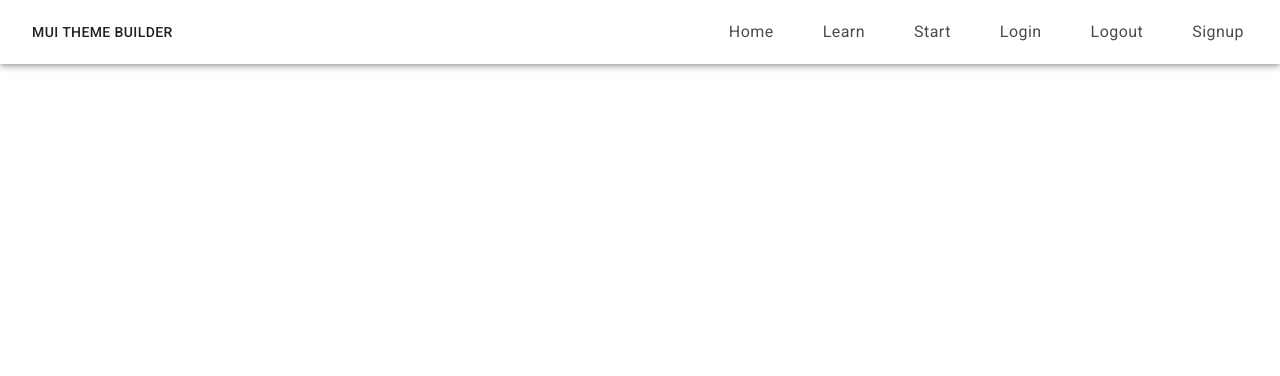
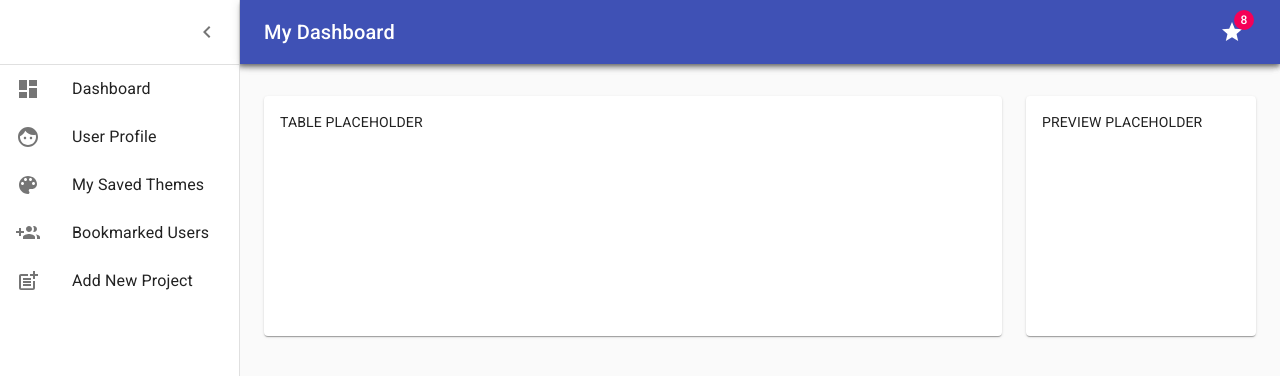
Before and after one commit to mui-toolkit/mui-toolkit, a React (Create React App) app: page /userdashboard in a window 1280 px wide. Shown: the top 376 px of the page. Built offline with nearby package versions, Linux system fonts and the light colour scheme; no server answers.

Commit message:
sample userDashboard component layout

```diff
--- a/package.json
+++ b/package.json
@@ -4,10 +4,12 @@
   "private": true,
   "dependencies": {
     "@material-ui/core": "^4.9.7",
+    "@material-ui/icons": "^4.9.1",
     "@material-ui/styles": "^4.9.6",
     "@testing-library/jest-dom": "^4.2.4",
     "@testing-library/react": "^9.5.0",
     "@testing-library/user-event": "^7.2.1",
+    "clsx": "^1.1.0",
     "file-saver": "^2.0.2",
     "firebase": "^7.12.0",
     "firebase-app": "0.0.1",
--- a/src/components/App.js
+++ b/src/components/App.js
@@ -7,6 +7,7 @@ import Login from './Login';
 import Signup from './Signup';
 import UsersThemes from './UsersThemes';
 import SavedThemes from './SavedThemes';
+import UserDashboard from './UserDashboard';
 import auth from './auth';
 import firebase from 'firebase';
 import 'firebase/auth';
@@ -36,6 +37,7 @@ function App() {
 				<Route exact path="/auth" component={auth} />
 				<Route exact path="/usersthemes" component={UsersThemes} />
 				<Route exact path="/savedthemes" component={SavedThemes} />
+				<Route exact path="/userdashboard" component={UserDashboard} />
 			</Switch>
 		</BrowserRouter>
 	);
--- a/src/components/UserDashboard.js
+++ b/src/components/UserDashboard.js
@@ -0,0 +1,230 @@
+import React, { useState } from "react";
+import clsx from "clsx";
+import { makeStyles } from "@material-ui/core/styles";
+import CssBaseline from "@material-ui/core/CssBaseline";
+import Drawer from "@material-ui/core/Drawer";
+
+import AppBar from "@material-ui/core/AppBar";
+import Toolbar from "@material-ui/core/Toolbar";
+import List from "@material-ui/core/List";
+import Typography from "@material-ui/core/Typography";
+import Divider from "@material-ui/core/Divider";
+import IconButton from "@material-ui/core/IconButton";
+import Badge from "@material-ui/core/Badge";
+import Container from "@material-ui/core/Container";
+import Grid from "@material-ui/core/Grid";
+import Paper from "@material-ui/core/Paper";
+import Link from "@material-ui/core/Link";
+import DashboardIcon from "@material-ui/icons/Dashboard";
+import FaceIcon from "@material-ui/icons/Face";
+import PaletteIcon from "@material-ui/icons/Palette";
+import GroupAddIcon from "@material-ui/icons/GroupAdd";
+import ListItem from "@material-ui/core/ListItem";
+import ListItemIcon from "@material-ui/core/ListItemIcon";
+import ListItemText from "@material-ui/core/ListItemText";
+import PostAddIcon from "@material-ui/icons/PostAdd";
+import MenuIcon from "@material-ui/icons/Menu";
+import ChevronLeftIcon from "@material-ui/icons/ChevronLeft";
+import StarIcon from "@material-ui/icons/Star";
+
+const drawerWidth = 240;
+
+const useStyles = makeStyles(theme => ({
+  root: {
+    display: "flex"
+  },
+  toolbar: {
+    paddingRight: 24 // keep right padding when drawer closed
+  },
+  toolbarIcon: {
+    display: "flex",
+    alignItems: "center",
+    justifyContent: "flex-end",
+    padding: "0 8px",
+    ...theme.mixins.toolbar
+  },
+  appBar: {
+    zIndex: theme.zIndex.drawer + 1,
+    transition: theme.transitions.create(["width", "margin"], {
+      easing: theme.transitions.easing.sharp,
+      duration: theme.transitions.duration.leavingScreen
+    })
+  },
+  appBarShift: {
+    marginLeft: drawerWidth,
+    width: `calc(100% - ${drawerWidth}px)`,
+    transition: theme.transitions.create(["width", "margin"], {
+      easing: theme.transitions.easing.sharp,
+      duration: theme.transitions.duration.enteringScreen
+    })
+  },
+  menuButton: {
+    marginRight: 36
+  },
+  menuButtonHidden: {
+    display: "none"
+  },
+  title: {
+    flexGrow: 1
+  },
+  drawerPaper: {
+    position: "relative",
+    whiteSpace: "nowrap",
+    width: drawerWidth,
+    transition: theme.transitions.create("width", {
+      easing: theme.transitions.easing.sharp,
+      duration: theme.transitions.duration.enteringScreen
+    })
+  },
+  drawerPaperClose: {
+    overflowX: "hidden",
+    transition: theme.transitions.create("width", {
+      easing: theme.transitions.easing.sharp,
+      duration: theme.transitions.duration.leavingScreen
+    }),
+    width: theme.spacing(7),
+    [theme.breakpoints.up("sm")]: {
+      width: theme.spacing(9)
+    }
+  },
+  appBarSpacer: theme.mixins.toolbar,
+  content: {
+    flexGrow: 1,
+    height: "100vh",
+    overflow: "auto"
+  },
+  container: {
+    paddingTop: theme.spacing(4),
+    paddingBottom: theme.spacing(4)
+  },
+  paper: {
+    padding: theme.spacing(2),
+    display: "flex",
+    overflow: "auto",
+    flexDirection: "column"
+  },
+  fixedHeight: {
+    height: 240
+  }
+}));
+
+export default function UserDashboard() {
+  const classes = useStyles();
+  const [open, setOpen] = useState(true);
+  const handleDrawerOpen = () => {
+    setOpen(true);
+  };
+  const handleDrawerClose = () => {
+    setOpen(false);
+  };
+  const fixedHeightPaper = clsx(classes.paper, classes.fixedHeight);
+
+  return (
+    <div className={classes.root}>
+      <CssBaseline />
+      <AppBar
+        position="absolute"
+        className={clsx(classes.appBar, open && classes.appBarShift)}
+      >
+        <Toolbar className={classes.toolbar}>
+          <IconButton
+            edge="start"
+            color="inherit"
+            aria-label="open drawer"
+            onClick={handleDrawerOpen}
+            className={clsx(
+              classes.menuButton,
+              open && classes.menuButtonHidden
+            )}
+          >
+            <MenuIcon />
+          </IconButton>
+          <Typography
+            component="h1"
+            variant="h6"
+            color="inherit"
+            noWrap
+            className={classes.title}
+          >
+            My Dashboard
+          </Typography>
+          <IconButton color="inherit">
+            {/* make star number this dynamic */}
+            <Badge badgeContent={8} color="secondary">
+              <StarIcon />
+            </Badge>
+          </IconButton>
+        </Toolbar>
+      </AppBar>
+      <Drawer
+        variant="permanent"
+        classes={{
+          paper: clsx(classes.drawerPaper, !open && classes.drawerPaperClose)
+        }}
+        open={open}
+      >
+        <div className={classes.toolbarIcon}>
+          <IconButton onClick={handleDrawerClose}>
+            <ChevronLeftIcon />
+          </IconButton>
+        </div>
+        <Divider />
+        <div>
+          <ListItem button>
+            <ListItemIcon>
+              <DashboardIcon />
+            </ListItemIcon>
+            <ListItemText primary="Dashboard" />
+          </ListItem>
+          <ListItem button>
+            <ListItemIcon>
+              <FaceIcon />
+            </ListItemIcon>
+            <ListItemText primary="User Profile" />
+          </ListItem>
+          <ListItem button>
+            <ListItemIcon>
+              <PaletteIcon />
+            </ListItemIcon>
+            <ListItemText primary="My Saved Themes" />
+          </ListItem>
+          <ListItem button>
+            <ListItemIcon>
+              <GroupAddIcon />
+            </ListItemIcon>
+            <ListItemText primary="Bookmarked Users" />
+          </ListItem>
+          <ListItem button>
+            <ListItemIcon>
+              <PostAddIcon />
+            </ListItemIcon>
+            <ListItemText primary="Add New Project" />
+          </ListItem>
+        </div>
+        {/* <Divider />
+        public/private themes */}
+      </Drawer>
+      <main className={classes.content}>
+        <div className={classes.appBarSpacer} />
+        <Container maxWidth="lg" className={classes.container}>
+          <Grid container spacing={3}>
+            {/* SAVED THEMES */}
+            <Grid item xs={12} md={8} lg={9}>
+              <Paper className={fixedHeightPaper}>
+                {/* <TableComponent /> */}
+                TABLE PLACEHOLDER
+              </Paper>
+            </Grid>
+            {/* PREVIEW */}
+            <Grid item xs={12} md={4} lg={3}>
+              <Paper className={fixedHeightPaper}>
+                {/* <PreviewComponent /> */}
+                PREVIEW PLACEHOLDER
+              </Paper>
+            </Grid>
+          </Grid>
+        </Container>
+      </main>
+    </div>
+  );
+}
--- a/src/components/build/SaveTheme.js
+++ b/src/components/build/SaveTheme.js
@@ -35,9 +35,8 @@ export const SaveTheme = props => {
       .collection("CustomizedThemes")
       .doc(`${themeName}`)
       .set({ downloadTheme, createdAt: new Date() })
-      // .update({ timestamp: firebase.firestore.FieldValue.serverTimestamp() })
       .then(ref => {
-        console.log("Added Theme ", ref.id);
+        console.log("Added Theme ", `${ref.themeName}`);
       })
       .catch(function(error) {
         console.log("Error creating a new theme: ", error);
--- a/src/components/ui/Header.js
+++ b/src/components/ui/Header.js
@@ -1,33 +1,31 @@
-import React from 'react';
-import AppBar from '@material-ui/core/AppBar';
-import Toolbar from '@material-ui/core/Toolbar';
-import Typography from '@material-ui/core/Typography';
-import { makeStyles } from '@material-ui/styles';
-import Tabs from '@material-ui/core/Tabs';
-import Tab from '@material-ui/core/Tab';
-import { Link } from 'react-router-dom';
-import Button from '@material-ui/core/Button';
-import firebase from 'firebase';
-import 'firebase/auth';
+import React from "react";
+import AppBar from "@material-ui/core/AppBar";
+import Toolbar from "@material-ui/core/Toolbar";
+import Typography from "@material-ui/core/Typography";
+import { makeStyles } from "@material-ui/styles";
+import Tabs from "@material-ui/core/Tabs";
+import Tab from "@material-ui/core/Tab";
+import { Link } from "react-router-dom";
+import Button from "@material-ui/core/Button";
+import firebase from "firebase";
+import "firebase/auth";
 
 const useStyles = makeStyles(theme => ({
-
   // toolBarMargin: {
   //   ...theme.mixins.toolbar,
   // },
   tabContainer: {
-    marginLeft: 'auto'
+    marginLeft: "auto"
   },
   tab: {
-    textTransform: 'none',
+    textTransform: "none",
     fontWeight: 400,
-    fontSize: '1rem',
+    fontSize: "1rem",
     minWidth: 10,
 
-    marginLeft: '25px',
-    color: '#000',
-  },
-
+    marginLeft: "25px",
+    color: "#000"
+  }
 }));
 
 export default function Header(props) {
@@ -35,9 +33,7 @@ export default function Header(props) {
 
   return (
     <React.Fragment>
-
-      <AppBar position='fixed' style={{ background: '#fff' }}>
-
+      <AppBar position="fixed" style={{ background: "#fff" }}>
         <Toolbar>
           <Button
             component={Link}
@@ -70,6 +66,12 @@ export default function Header(props) {
             <Tab
               className={classes.tab}
               component={Link}
+              to="/userdashboard"
+              label="User Dashboard"
+            />
+            <Tab
+              className={classes.tab}
+              component={Link}
               to="/logout"
               label="Logout"
               onClick={() =>
```
Also changed, not shown: 1 other file (tests, documents, lock files or other folders).
